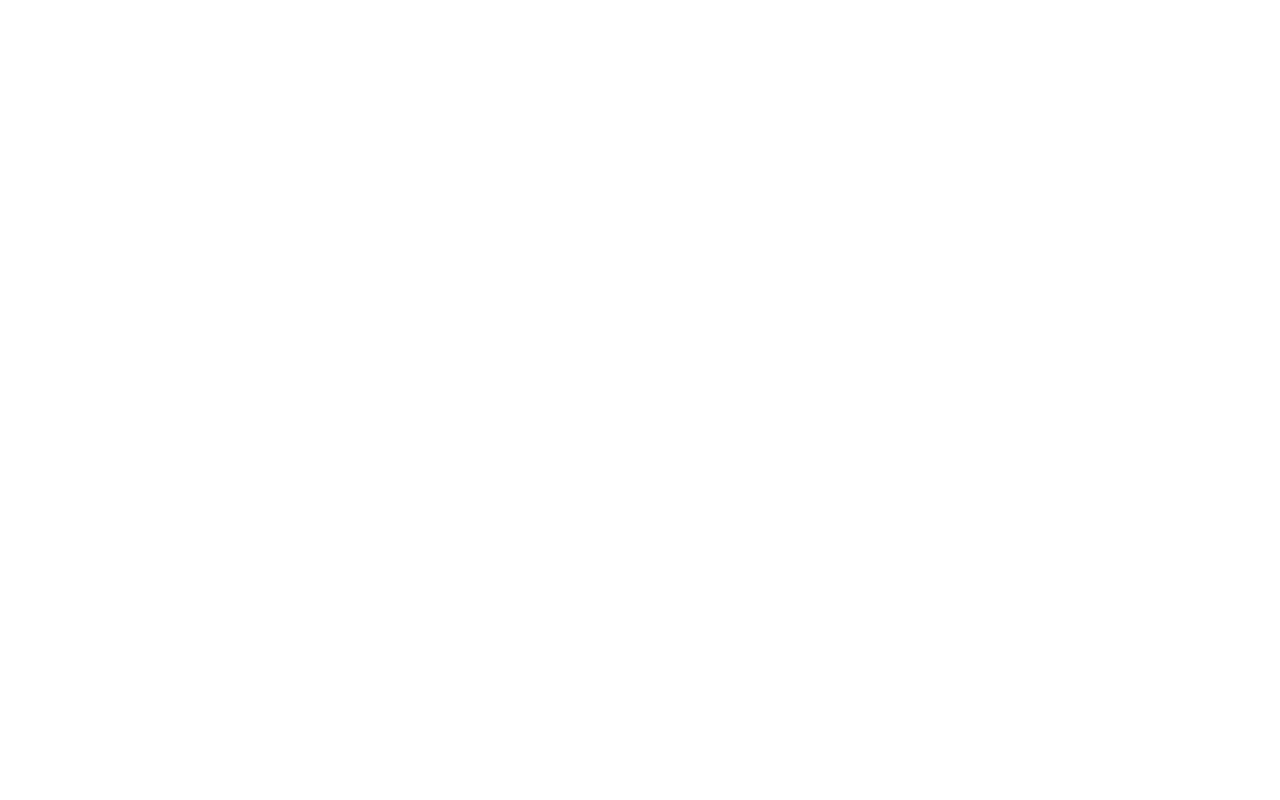
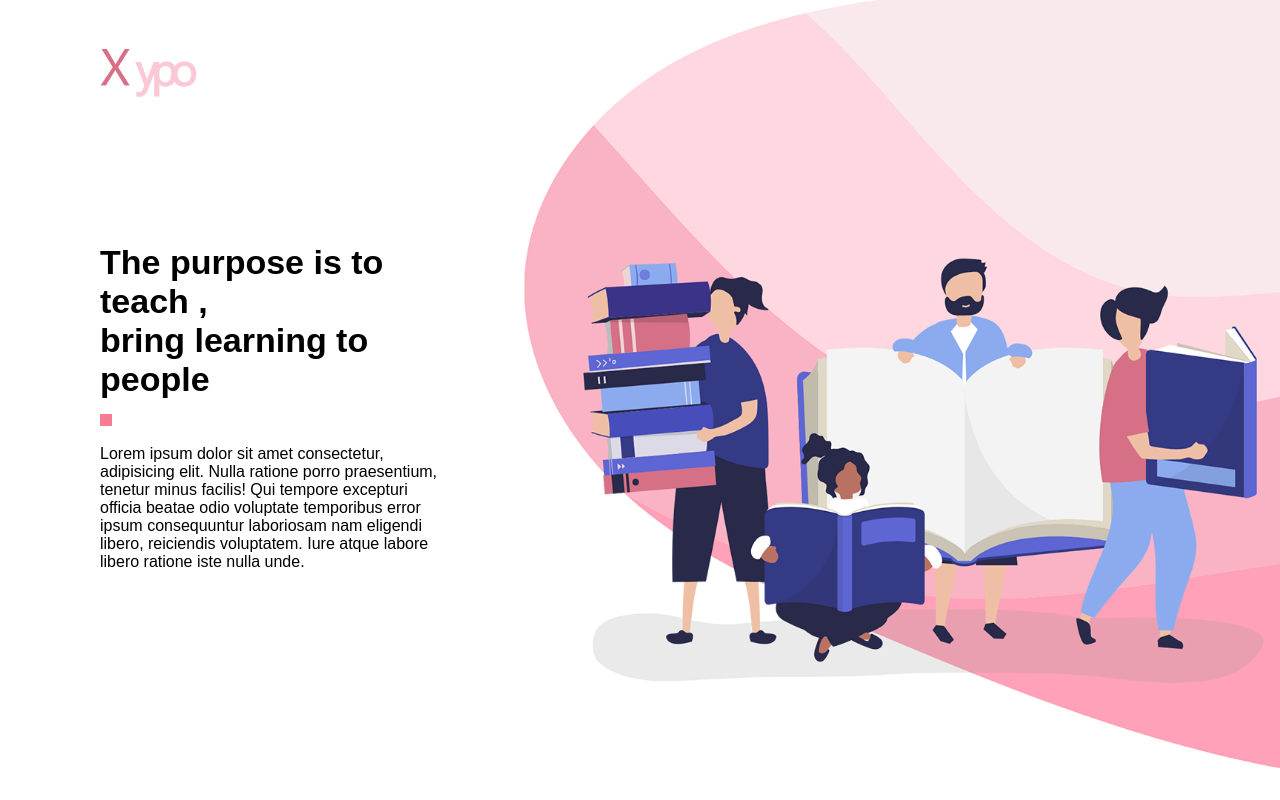
Before and after one commit to m-raiyan/1st-responsive-website, a plain HTML site: page index.html in a window 1280 px wide. Drawn offline with Linux system fonts and the light colour scheme.

Commit message:
Header 1st

```diff
--- a/index.html
+++ b/index.html
@@ -7,6 +7,18 @@
     <link rel="stylesheet" href="/styles.css">
 </head>
 <body>
+    <section id="header">
+        <div class="container">
+            <img src="/images/logo.png" alt="" class="logo">
+            <div class="header-text">
+                <h1>The purpose is to teach , <br>bring learning to people</h1>
+                <span id="square"> </span>
+                <p>Lorem ipsum dolor sit amet consectetur, adipisicing elit. Nulla ratione porro praesentium, tenetur minus facilis! Qui tempore excepturi officia beatae odio voluptate temporibus error ipsum consequuntur laboriosam nam eligendi libero, reiciendis voluptatem. Iure atque labore libero ratione iste nulla unde.</p>
+
+            </div>
+        </div>
+
+    </section>
 
 </body>
 </html>
--- a/styles.css
+++ b/styles.css
@@ -0,0 +1,33 @@
+* {
+    margin: 0;
+    padding: 0;
+    font-family: sans-serif;
+    }
+#header {
+    height: 100vh;
+    background-image: url(/images/background.png);
+    background-position: center;
+    background-size: cover;
+}
+.container {
+    margin-left: 100px;
+    margin-right: 100px;
+}
+.logo {
+    margin-top: 30px;
+    width: 100px;
+}
+.header-text {
+    max-width: 350px;
+    margin-top: 140px;
+}
+h1 {
+    font-size: 34px;
+}
+#square {
+    height: 12px;
+    width: 12px;
+    display: inline-block;
+    background: #f67c92;
+    margin: 15px 0;
+}
```
